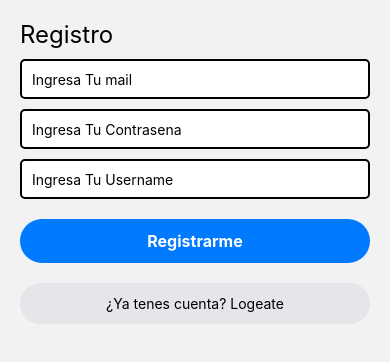
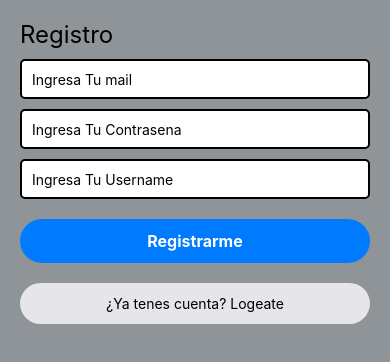
Before and after one commit to Rudecindoroca/PI_SegundaParte, a React Native app in the folder segundo-pi/: screen /Perfil in a window 390 px wide. Shown: the top 362 px of the page. Built offline with nearby package versions, Linux system fonts and the light colour scheme; no server answers.

Commit message:
arregle los estilos para que se vea todo mas fluido con estilos mas funcionales para los bottones

```diff
--- a/segundo-pi/src/screens/Home.js
+++ b/segundo-pi/src/screens/Home.js
@@ -81,10 +81,6 @@ class Home extends Component {
         return (
             <View style={styles.container}>
 
-                <TouchableOpacity onPress={() => this.redireccionar('Tab')}>
-                    <Text>Entrar a la aplicacion</Text>
-                </TouchableOpacity>
-
                 <Image
                     style={styles.logo}
                     source={require(`../../assets/logo.png`)}
@@ -143,7 +139,7 @@ class Home extends Component {
 const styles = StyleSheet.create({
     container: {
         flex: 1,
-        backgroundColor: '#d1d1d1',
+        backgroundColor: '#8F9498',
         alignItems: 'center',
         paddingTop: 40,
     },
@@ -159,14 +155,16 @@ const styles = StyleSheet.create({
         width: 200,
     },
     posteo: {
-        borderWidth: 1,
-        borderColor: 'purple',
+        borderWidth: 2,
+        borderColor: '#6C4FC2',
         textAlign: "center",
         width: '90%',
         marginBottom: 10,
         padding: 8,
         borderRadius: 6,
-        backgroundColor: '#fff'
+        backgroundColor: '#fff',
+
+
     },
     tituloSeccion: {
         marginTop: 20,
@@ -180,7 +178,9 @@ const styles = StyleSheet.create({
         padding: 10,
         marginVertical: 5,
         borderRadius: 8,
-        width: '90%'
+        width: '90%',
+        marginLeft:15,
+
     },
     autor: {
         fontWeight: 'bold',
@@ -211,7 +211,7 @@ const styles = StyleSheet.create({
         color: 'red'
     },
     botonSubir: {
-        backgroundColor: 'purple',
+        backgroundColor: '#6C4FC2',
         padding: 10,
         borderRadius: 6,
         marginBottom: 10
--- a/segundo-pi/src/screens/Login.js
+++ b/segundo-pi/src/screens/Login.js
@@ -98,6 +98,8 @@ const styles = StyleSheet.create({
     },
     container: {
         padding: 20,
+        backgroundColor: '#8F9498',
+        flex: 1,
     },
     titulo: {
         fontSize: 24,
--- a/segundo-pi/src/screens/Perfil.js
+++ b/segundo-pi/src/screens/Perfil.js
@@ -1,4 +1,4 @@
-import { View, Text, TouchableOpacity } from 'react-native'
+import { View, Text, TouchableOpacity, StyleSheet } from 'react-native'
 import React, { Component } from 'react'
 import { auth, db } from '../firebase/config'
 
@@ -33,16 +33,45 @@ export default class Perfil extends Component {
   render(){
 
     return (
-    <View>
+    <View style={styles.container}>
 
       <Text> Tu Perfil</Text>
        <Text>Usuario: {this.state.username}</Text>
 
-      <TouchableOpacity onPress={()=> this.logout()}>
-        <Text>Cerrar Sesion</Text>
+      <TouchableOpacity style={styles.logoutButton} onPress={()=> this.logout()}>
+        <Text style={styles.logoutButtonText}>Cerrar Sesion</Text>
       </TouchableOpacity>
     </View>
   )
   }
 
 }
+
+const styles = StyleSheet.create({
+  container: {
+        flex: 1,
+        backgroundColor: '#8F9498',
+        alignItems: 'center',
+        paddingTop: 40,
+    },
+  logoutButton: {
+  backgroundColor: '#6C4FC2',
+  paddingVertical: 12,
+  paddingHorizontal: 24,
+  borderRadius: 25,
+  alignItems: 'center',
+  marginTop: 20,
+  shadowColor: '#000',
+  shadowOpacity: 0.3,
+  shadowRadius: 4,
+
+},
+logoutButtonText: {
+  color: '#fff',
+  fontSize: 16,
+  fontWeight: 'bold',
+  letterSpacing: 1,
+},
+
+
+})
--- a/segundo-pi/src/screens/Registro.js
+++ b/segundo-pi/src/screens/Registro.js
@@ -140,6 +140,8 @@ const styles = StyleSheet.create({
     },
     container: {
         padding: 20,
+        backgroundColor: '#8F9498',
+        flex: 1,
     },
     titulo: {
         fontSize: 24,
```
